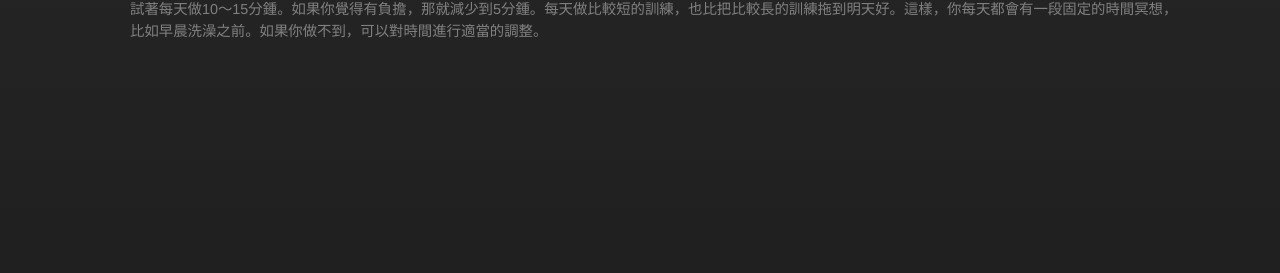
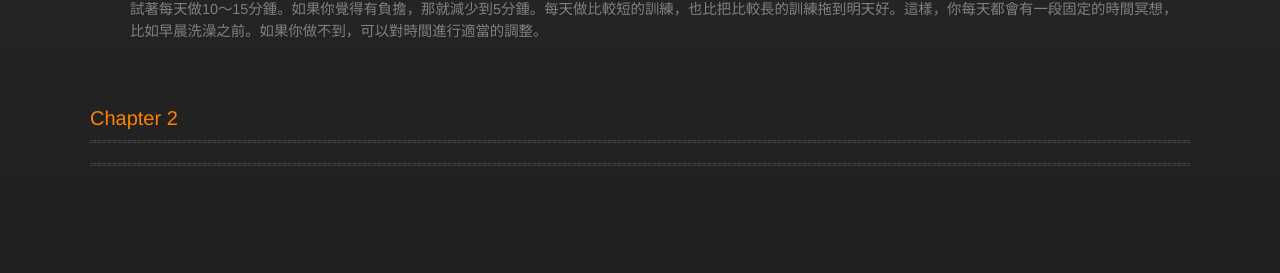
Before and after one commit to kexinerchen/kexinerchen.github.io, a Jekyll site: the page built from _posts/2021-11-21-willpower.md, in a window 1280 px wide. Shown: the part 1302-1575 px from the top of the page. Built offline with Jekyll 4.4.1, drawn with Linux system fonts in a browser that asks for light colours; some web fonts are replaced; before the commit the page ends 1454 px from its top, so only the background shows below that.

Commit message:
Update 2021-11-21-willpower.md

```diff
--- a/_posts/2021-11-21-willpower.md
+++ b/_posts/2021-11-21-willpower.md
@@ -43,3 +43,10 @@ author: Kexiner
 幾分鍾後，你就可以不再默念“呼”、“吸”了。試著專注于呼吸本身。你會注意到空氣從鼻子和嘴巴進入和呼出的感覺，感覺到吸氣時胸腹部的擴張和呼氣時胸腹部的收縮。不再默念“呼”、“吸”後，你可能更容易走神。像之前一樣，當你發現自己在想別的事情時，重新將注意力集中到呼吸上。如果你覺得很難重新集中注意力，就在心裏多默念幾遍“呼”和“吸”。這部分的訓練能鍛煉你的自我意識和自控能力。
 剛開始的時候，你每天鍛煉5分鍾就行。習慣成自然之後，請試著每天做10～15分鍾。如果你覺得有負擔，那就減少到5分鍾。每天做比較短的訓練，也比把比較長的訓練拖到明天好。這樣，你每天都會有一段固定的時間冥想，比如早晨洗澡之前。如果你做不到，可以對時間進行適當的調整。
 {:style="color:gray;font-size: 90%;"}
+
+<br>
+### Chapter 2
+
+---
+
+---
```
